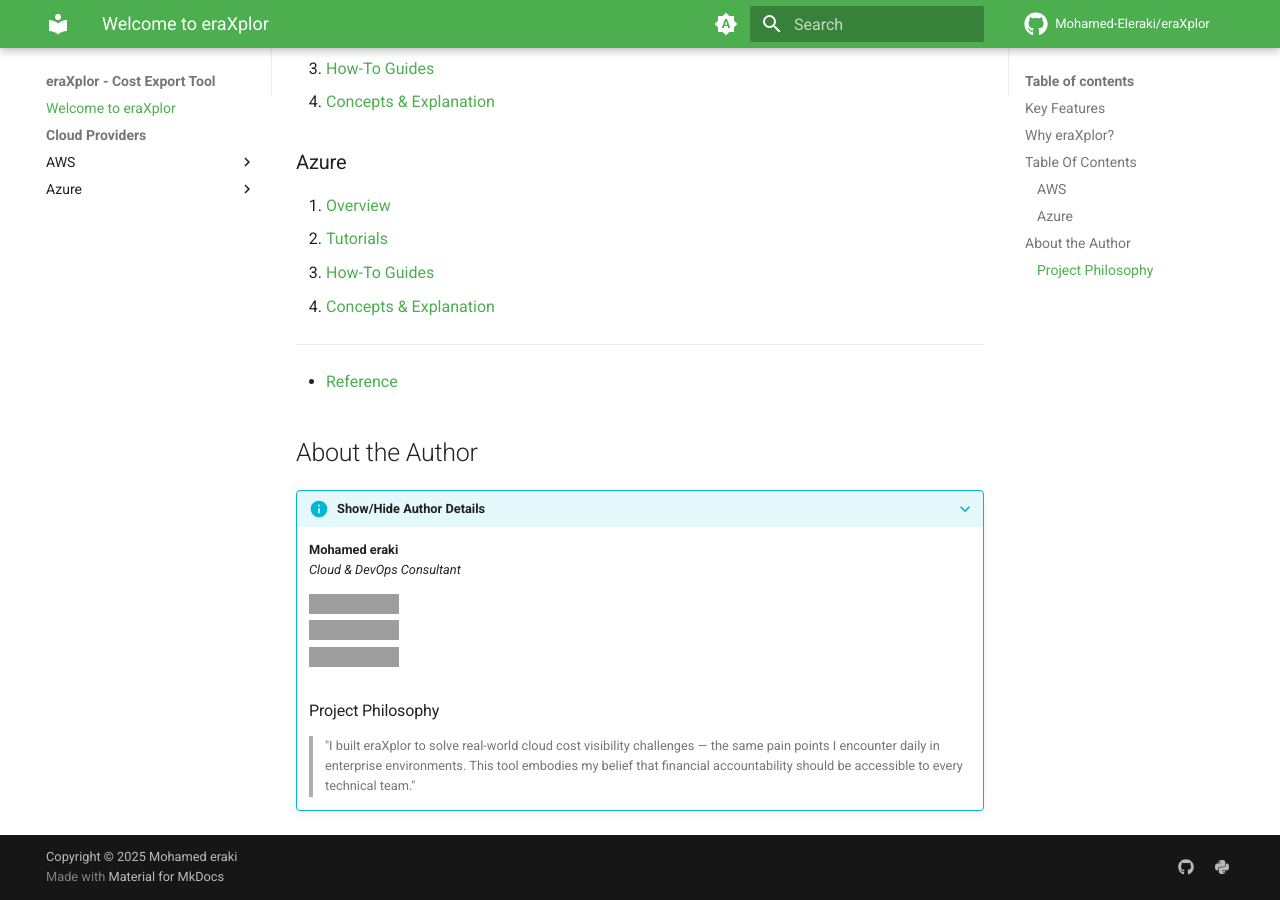
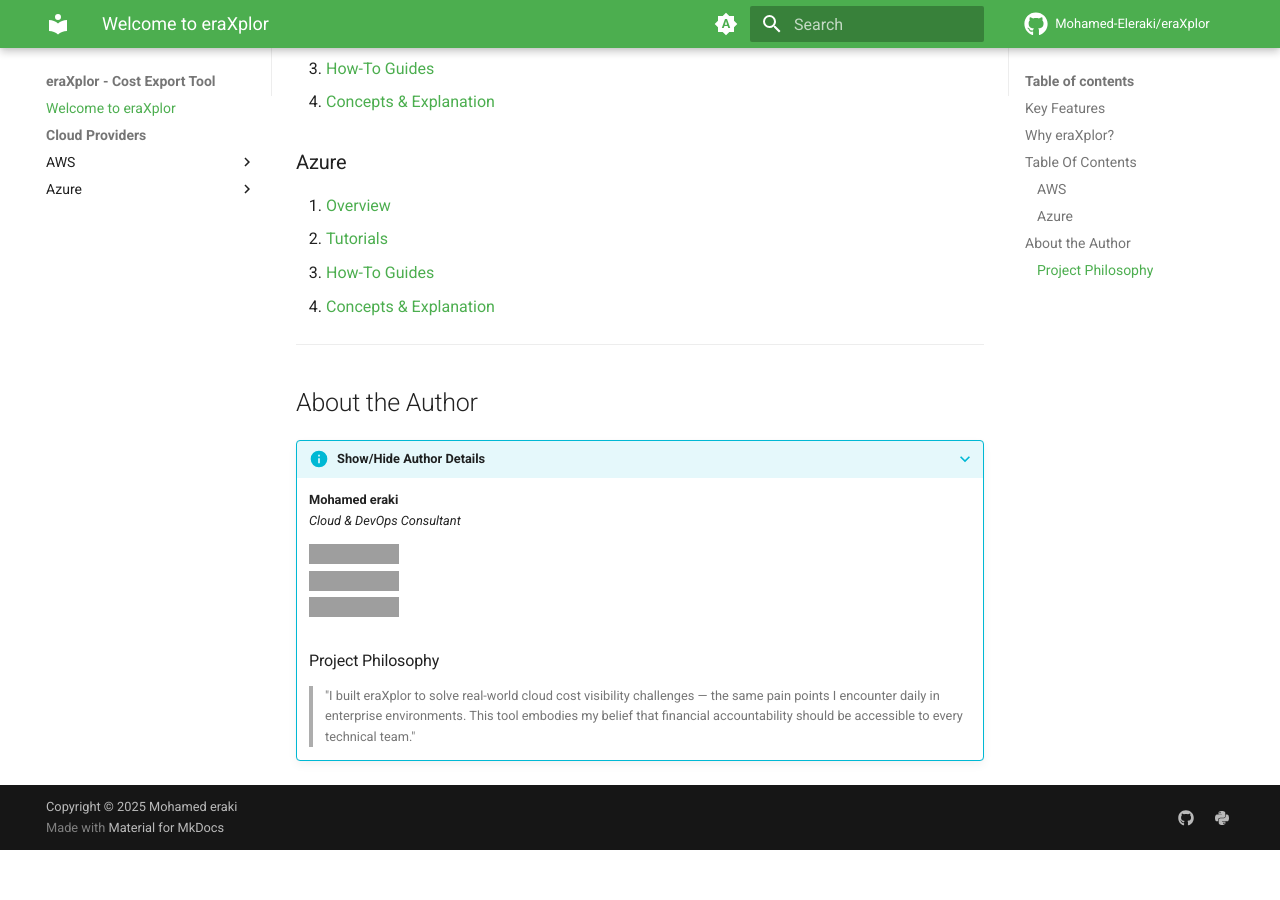
Before and after one commit to Mohamed-Eleraki/eraXplor, an MkDocs documentation site: the page built from docs/index.md, in a window 1280 px wide and 900 px high, scrolled down 1576 px. Built offline with MkDocs 1.6.1 and Material for MkDocs 9.7.7, drawn with Linux system fonts in a browser that asks for light colours; comment, search, counter and statistics services are not loaded; the version menu is left out; after the commit the page ends 2426 px from its top, so only the background shows below that; grey boxes are pictures that could not be loaded.

Commit message:
upd: docs

```diff
--- a/docs/index.md
+++ b/docs/index.md
@@ -54,7 +54,6 @@
 
 ---
 
-- [Reference](reference.md)
 
 ## About the Author
 
```
